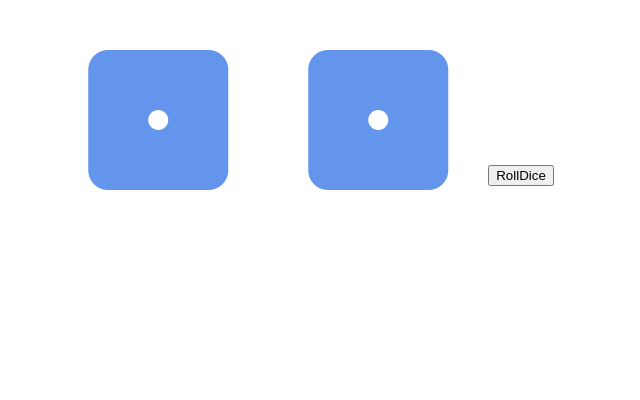
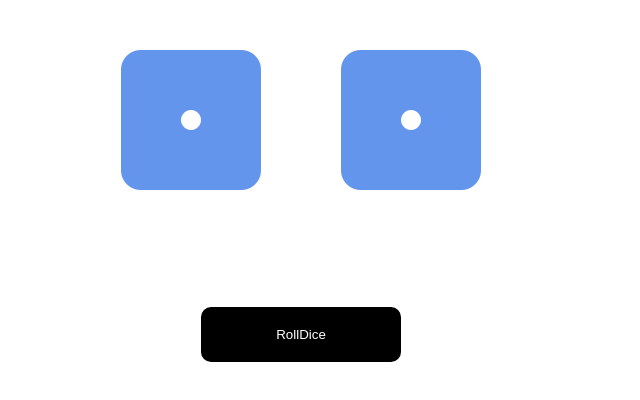
Before and after one commit to dotsync/Dice, a React (Create React App) app: page / in a window 1280 px wide. Shown: the top 400 px of the page, without its empty margins (339-979 px from the left). Built offline with nearby package versions, Linux system fonts and the light colour scheme.

Commit message:
Styles RollDice component

```diff
--- /dev/null
+++ b/src/components/RollDice.css
@@ -0,0 +1,27 @@
+.RollDice {
+  display: flex;
+  flex-flow: column nowrap;
+  min-height: 100vh;
+}
+
+.RollDice container {
+  display: flex;
+  justify-content: center;
+  align-content: center;
+}
+
+.RollDice button {
+  align-self: center;
+  width: 15em;
+  padding: 1.5em;
+  border: 0px;
+  border-radius: 10px;
+  color: white;
+  background-color: black;
+  margin-top: 5em;
+}
+
+.RollDice button:hover {
+  background-color: darkslateblue;
+  cursor: pointer;
+}
--- a/src/components/RollDice.jsx
+++ b/src/components/RollDice.jsx
@@ -1,5 +1,6 @@
 import React, { Component } from 'react'
 import Die from './Die';
+import './RollDice.css';
 
 export class RollDice extends Component {
   static defaultProps = {
@@ -21,9 +22,11 @@
   }
   render() {
     return (
-      <div>
-        <Die number={this.state.die1} />
-        <Die number={this.state.die2} />
+      <div className='RollDice'>
+        <div className='RollDice-container'>
+          <Die number={this.state.die1} />
+          <Die number={this.state.die2} />
+        </div>
         <button onClick={this.roll}>RollDice</button>
       </div>
     )
```
